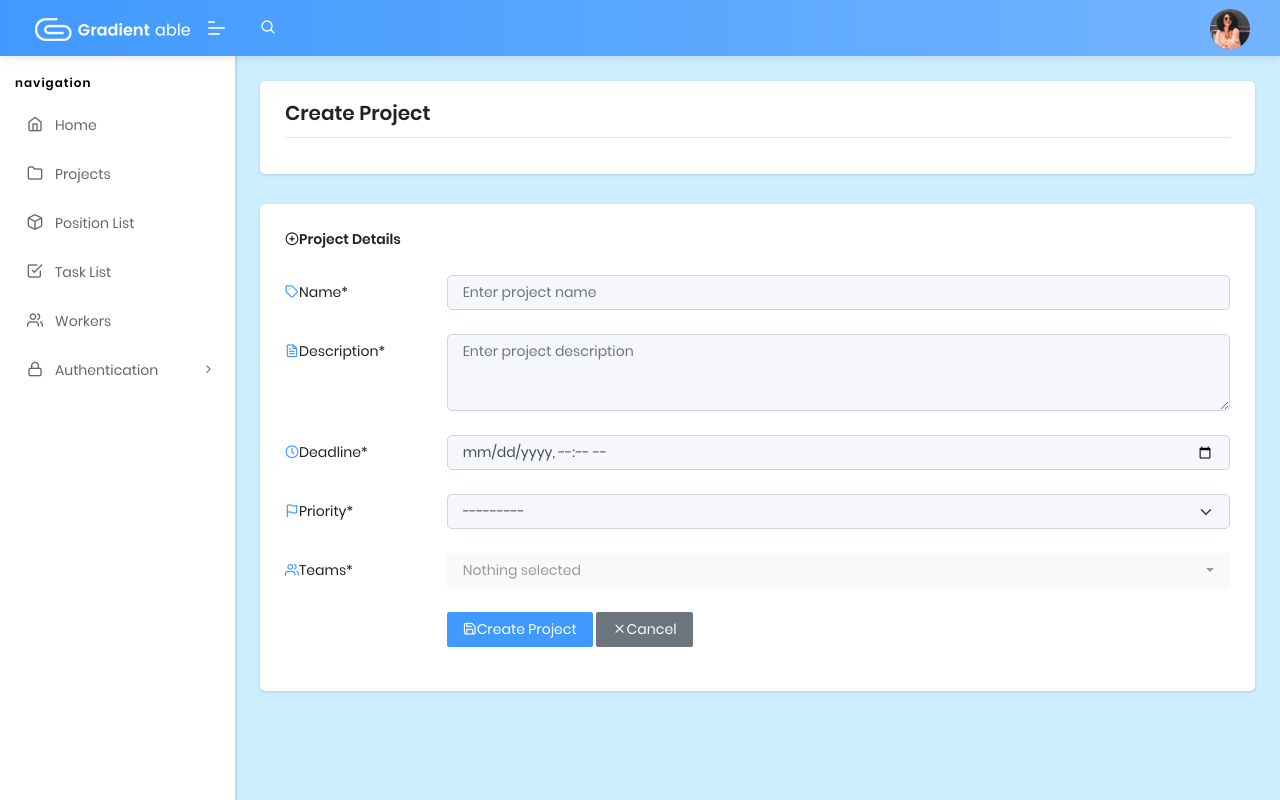
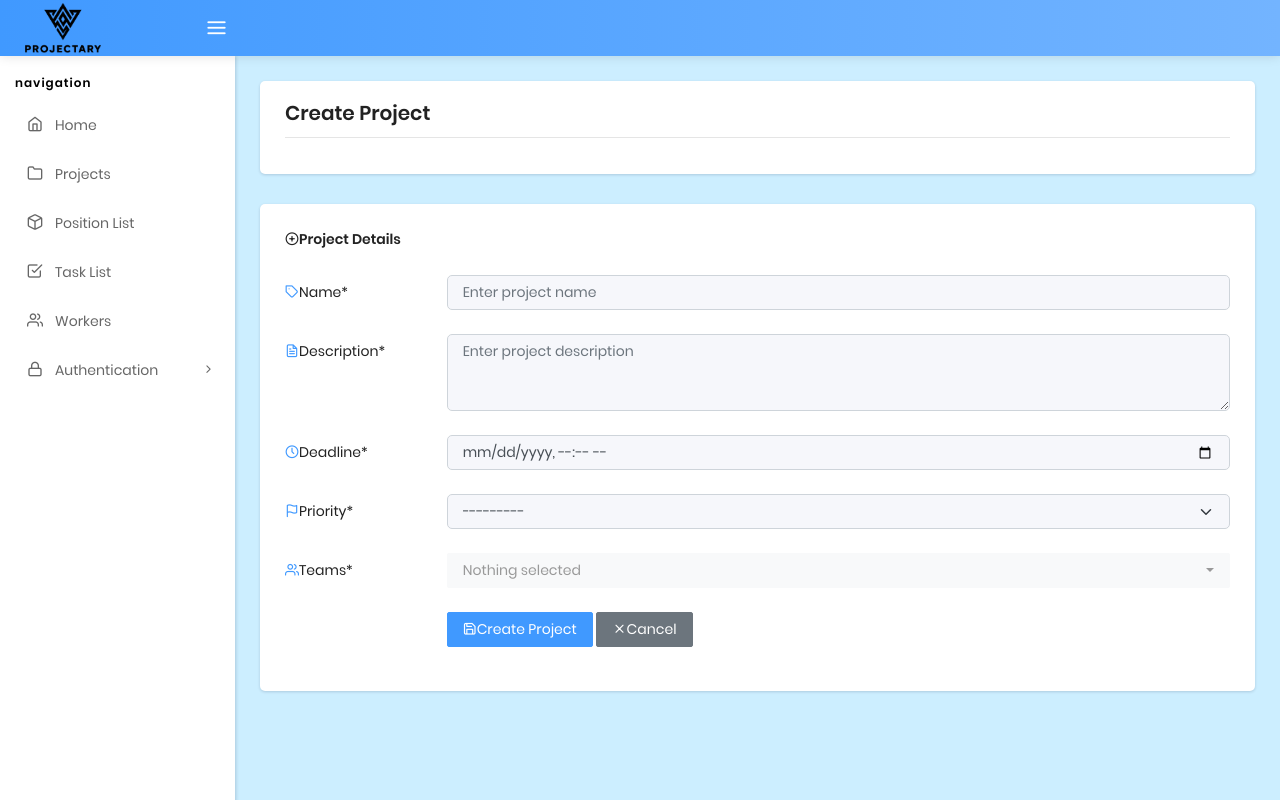
Before and after one commit to Ppllupold/ITCompanyTaskManager, a Django app: page /projects/create/ in a window 1280 px wide. Run offline with Django 5.2, Linux system fonts and the light colour scheme; the visitor is signed in with stand-in values (Sample User, id 1); data that the repository does not hold is empty; some libraries are stand-ins or nearby versions.

Commit message:
changed project logo

```diff
--- a/templates/includes/navigation.html
+++ b/templates/includes/navigation.html
@@ -1,55 +1,19 @@
+<header class="navbar pcoded-header navbar-expand-lg navbar-light headerpos-fixed header-blue">
+  <div class="m-header d-flex align-items-center gap-3">
 
-	<!-- [ Header ] start -->
-	<header class="navbar pcoded-header navbar-expand-lg navbar-light headerpos-fixed header-blue">
+    <a class="mobile-menu" id="mobile-collapse" href="#">
+      <i class="feather icon-menu" style="font-size: 22px;"></i>
+    </a>
 
+    <a href="{% url 'taskmanager:index' %}" class="b-brand d-flex align-items-center">
+      <img src="/static/assets/images/projectary-logo-cropped.png" alt="Logo"
+           style="height: 51px; object-fit: contain;">
+    </a>
 
-        <div class="m-header">
-            <a class="mobile-menu" id="mobile-collapse" href="#"><span></span></a>
-            <a href="#" class="b-brand">
-                <!-- ========   change your logo hear   ============ -->
-                <img src="/static/assets/images/logo.png" alt="" class="logo">
-                <img src="/static/assets/images/logo-icon.png" alt="" class="logo-thumb">
-            </a>
-            <a href="#" class="mob-toggler">
-                <i class="feather icon-more-vertical"></i>
-            </a>
-        </div>
-        <div class="collapse navbar-collapse">
-            <ul class="navbar-nav me-auto">
-                <li class="nav-item">
-                    <a href="#" class="pop-search"><i class="feather icon-search"></i></a>
-                    <div class="search-bar">
-                        <input type="text" class="form-control border-0 shadow-none" placeholder="Search here">
-                        <button type="button" class="btn-close" aria-label="Close">
-                        </button>
-                    </div>
-                </li>
-            </ul>
-            <ul class="navbar-nav ms-auto">
-                <li>
-                    <div class="dropdown drp-user">
-                        <a href="#" class="dropdown-toggle" data-bs-toggle="dropdown">
-                            <img src="/static/assets/images/user/avatar-1.jpg" class="img-radius wid-40"
-                                alt="User-Profile-Image">
-                        </a>
-                        <div class="dropdown-menu dropdown-menu-end profile-notification">
-                            <div class="pro-head">
-                                <img src="/static/assets/images/user/avatar-1.jpg" class="img-radius"
-                                    alt="User-Profile-Image">
-                                <span>
-                                    {{ request.user.username }}
-                                </span>
-                            </div>
-{#                            <ul class="pro-body">#}
-{#                                <li>#}
-{#                                    <a href="{% url 'logout' %}" #}
-{#                                       class="dropdown-item"><i#}
-{#                                            class="feather icon-lock"></i> Logout</a></li>#}
-{#                            </ul>#}
-                        </div>
-                    </div>
-                </li>
-            </ul>
-        </div>
+  </div>
+
+  <div class="collapse navbar-collapse">
+    <ul class="navbar-nav me-auto"></ul>
+    <ul class="navbar-nav ms-auto"></ul>
+  </div>
 </header>
-<!-- [ Header ] end -->
--- a/templates/includes/scripts.html
+++ b/templates/includes/scripts.html
@@ -5,3 +5,12 @@
 <script src="https://code.jquery.com/jquery-3.6.0.min.js"></script>
 <script src="https://cdn.jsdelivr.net/npm/bootstrap@4.6.0/dist/js/bootstrap.bundle.min.js"></script>
 <script src="https://cdnjs.cloudflare.com/ajax/libs/bootstrap-select/1.13.1/js/bootstrap-select.min.js"></script>
+
+<script>
+  window.addEventListener("load", function () {
+    const loader = document.querySelector(".loader-bg");
+    if (loader) {
+      loader.style.display = "none";
+    }
+  });
+</script>
--- a/templates/layouts/base.html
+++ b/templates/layouts/base.html
@@ -2,9 +2,7 @@
 <html lang="en">
 <head>
 
-  <title>
-    Django Gradient Able - {% block title %}{% endblock %}
-  </title>
+  <title>Projectary</title>
 
   <meta charset="utf-8">
   <meta name="viewport" content="width=device-width, initial-scale=1.0, user-scalable=0, minimal-ui">
@@ -14,7 +12,7 @@
   <meta name="author" content="Codedthemes, AppSeed"/>
 
 
-  <link rel="icon" href="/static/assets/images/favicon.ico" type="image/x-icon">
+  <link rel="icon" href="/static/assets/images/projectary-logo-cropped.png" type="image/png">
   <link rel="stylesheet"
         href="https://cdnjs.cloudflare.com/ajax/libs/bootstrap-select/1.13.1/css/bootstrap-select.min.css">
 
```
Also changed, not shown: static/assets/images/projectary-logo-cropped.png (added).
